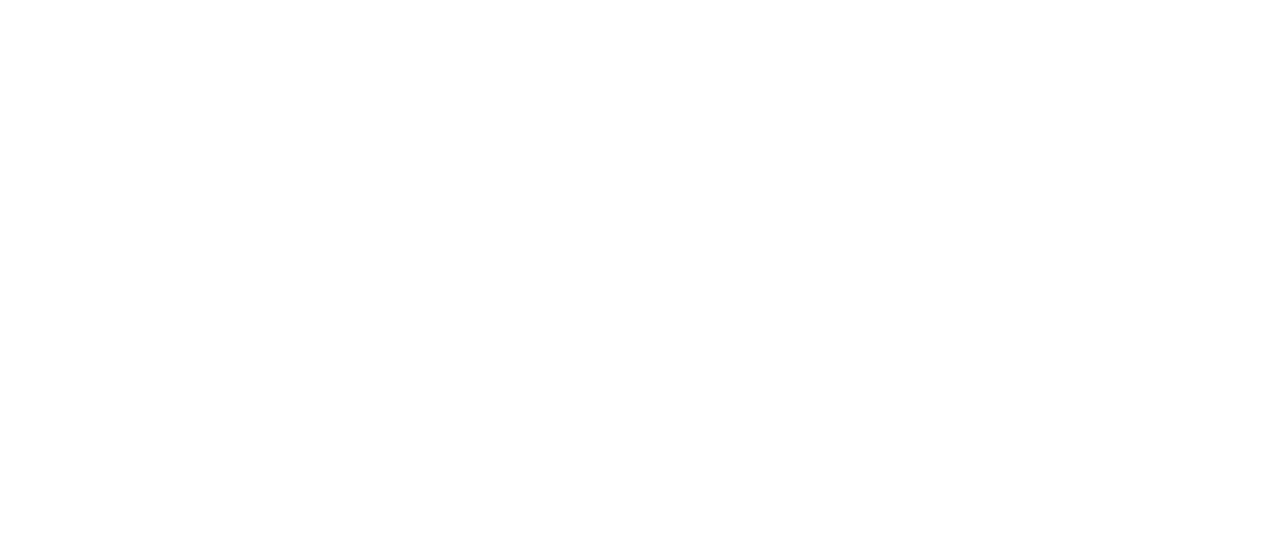
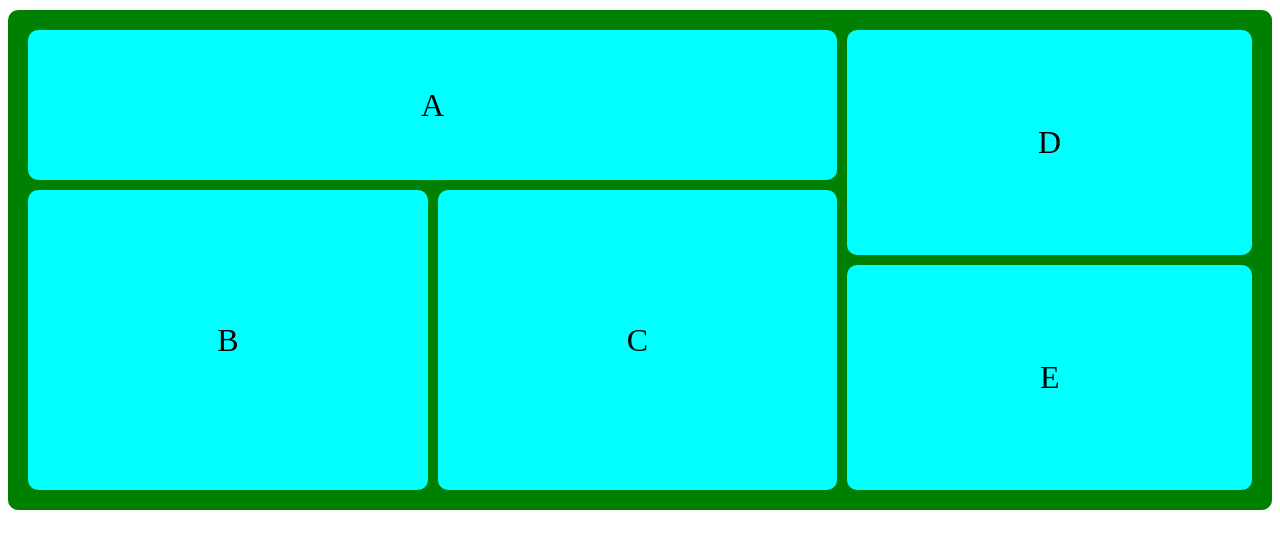
Before and after one commit to Juanpipi2005/tarea-maqueta, a plain HTML site: page index.html in a window 1280 px wide. Drawn offline with Linux system fonts and the light colour scheme.

Commit message:
Añado una maqueta de prueba

```diff
--- a/index.html
+++ b/index.html
@@ -3,9 +3,22 @@
 <head>
     <meta charset="UTF-8">
     <meta name="viewport" content="width=device-width, initial-scale=1.0">
-    <title>Document</title>
+    <link rel="stylesheet" href="style.css">
+    <title>Maqueta</title>
 </head>
 <body>
-
+    <div class="container-general">
+  <div class="container-col-izq">
+    <div class="item item-a">A</div>
+    <div class="fila-abajo">
+      <div class="item item-b">B</div>
+      <div class="item item-c">C</div>
+    </div>
+  </div>
+  <div class="container-col-der">
+    <div class="item item-d">D</div>
+    <div class="item item-e">E</div>
+  </div>
+</div>
 </body>
 </html>
--- a/style.css
+++ b/style.css
@@ -0,0 +1,66 @@
+.container-general {
+    width: 100%;
+    height: 500px;
+    background-color: green;
+    margin-top: 10px;
+    border-radius: 10px;
+    display: flex;
+    justify-content: center;
+    align-items: center;
+    gap: 10px;
+    padding: 20px;
+    box-sizing: border-box;
+}
+
+.container-col-izq {
+    flex: 2;
+    display: flex;
+    flex-direction: column;
+    gap: 10px;
+    height: 100%;
+}
+
+.item-a {
+    background-color: cyan;
+    border-radius: 10px;
+    flex: 1;
+    display: flex;
+    justify-content: center;
+    align-items: center;
+    font-size: 2rem;
+}
+
+.fila-abajo {
+    display: flex;
+    flex: 2;
+    gap: 10px;
+    height: 100%;
+}
+
+.item-b, .item-c {
+    background-color: cyan;
+    border-radius: 10px;
+    flex: 1;
+    display: flex;
+    justify-content: center;
+    align-items: center;
+    font-size: 2rem;
+}
+
+.container-col-der {
+    flex: 1;
+    display: flex;
+    flex-direction: column;
+    gap: 10px;
+    height: 100%;
+}
+
+.item-d, .item-e {
+    background-color: cyan;
+    border-radius: 10px;
+    flex: 1;
+    display: flex;
+    justify-content: center;
+    align-items: center;
+    font-size: 2rem;
+}
```
